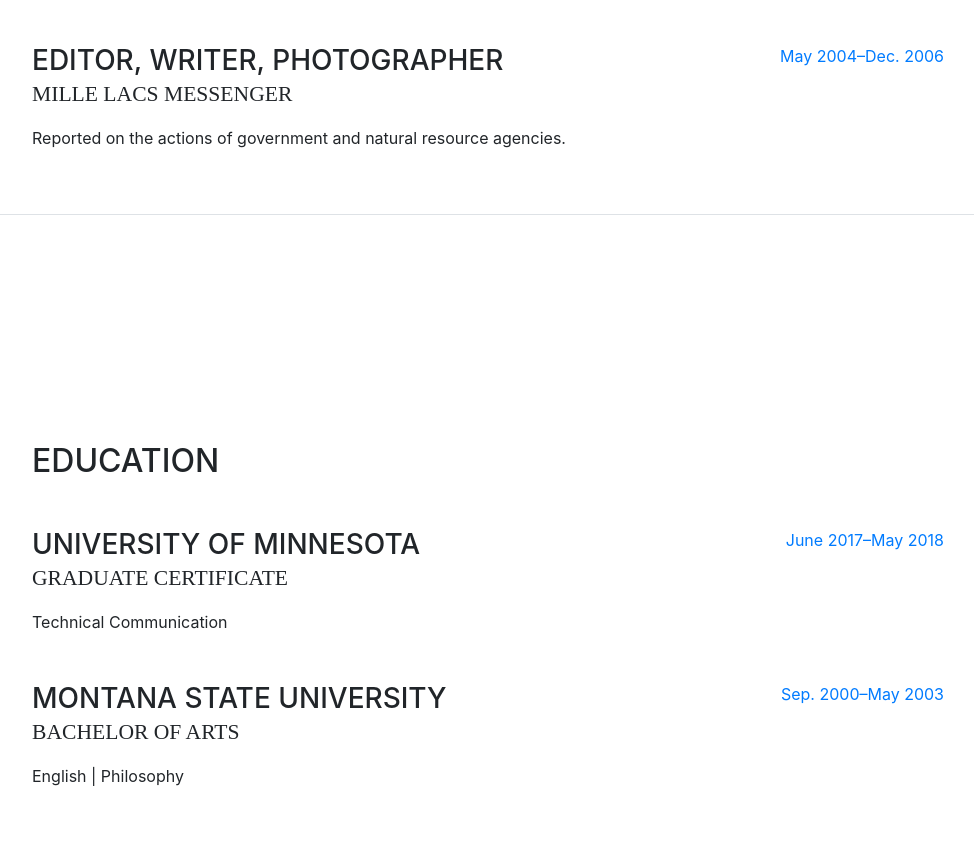
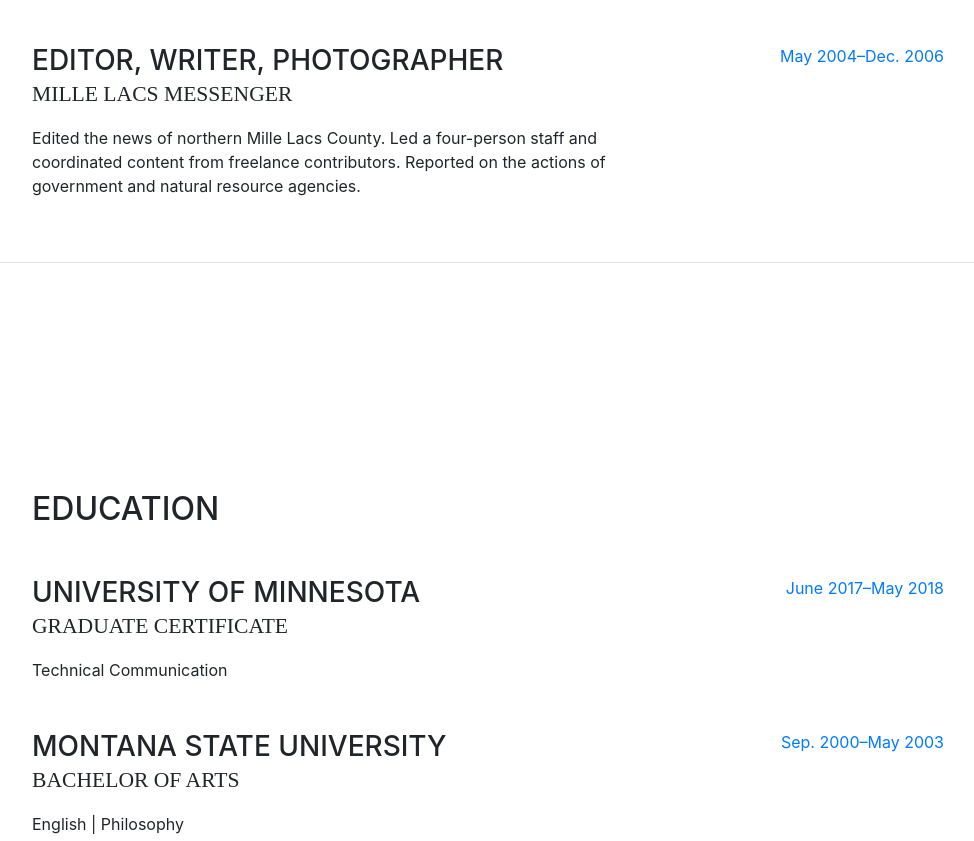
Before and after one commit to mikallok/cv, a website with bundled scripts: page index.html in a window 1280 px wide. Shown: the part 1520-2361 px from the top of the page, without its empty margins (288-1262 px from the left). Built offline with nearby package versions, Linux system fonts and the light colour scheme; a web font is replaced by a local one.

Commit message:
Update index.html

```diff
--- a/index.html
+++ b/index.html
@@ -134,7 +134,7 @@
             <div class="resume-content mr-auto">
               <h3 class="mb-0">Editor, Writer, Photographer</h3>
               <div class="subheading mb-3">Mille Lacs Messenger</div>
-              <p>Reported on the actions of government and natural resource agencies.</p>
+              <p>Edited the news of northern Mille Lacs County. Led a four-person staff and coordinated content from freelance contributors. Reported on the actions of government and natural resource agencies.</p>
             </div>
             <div class="resume-date text-md-right">
               <span class="text-primary">May 2004&ndash;Dec. 2006</span>
```
